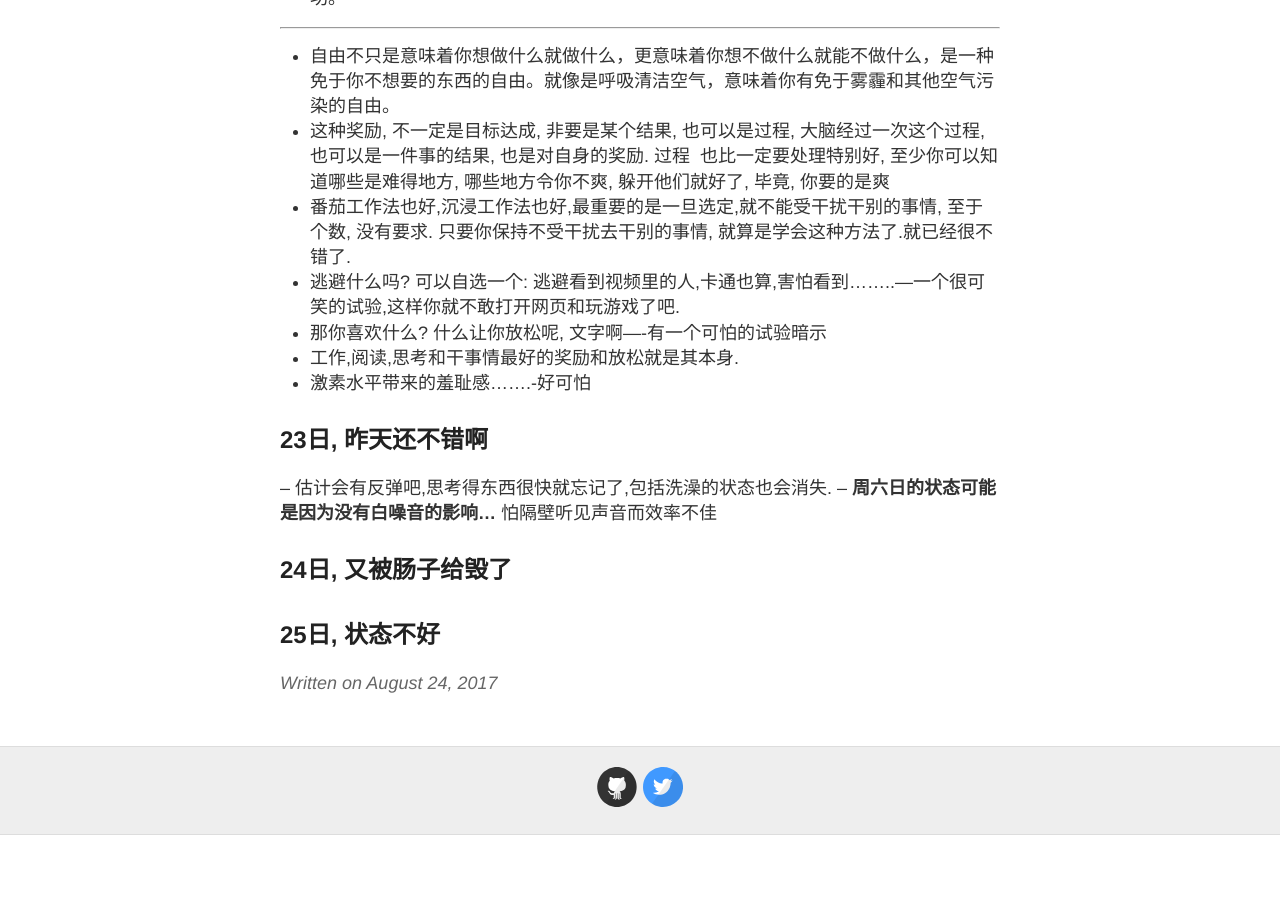
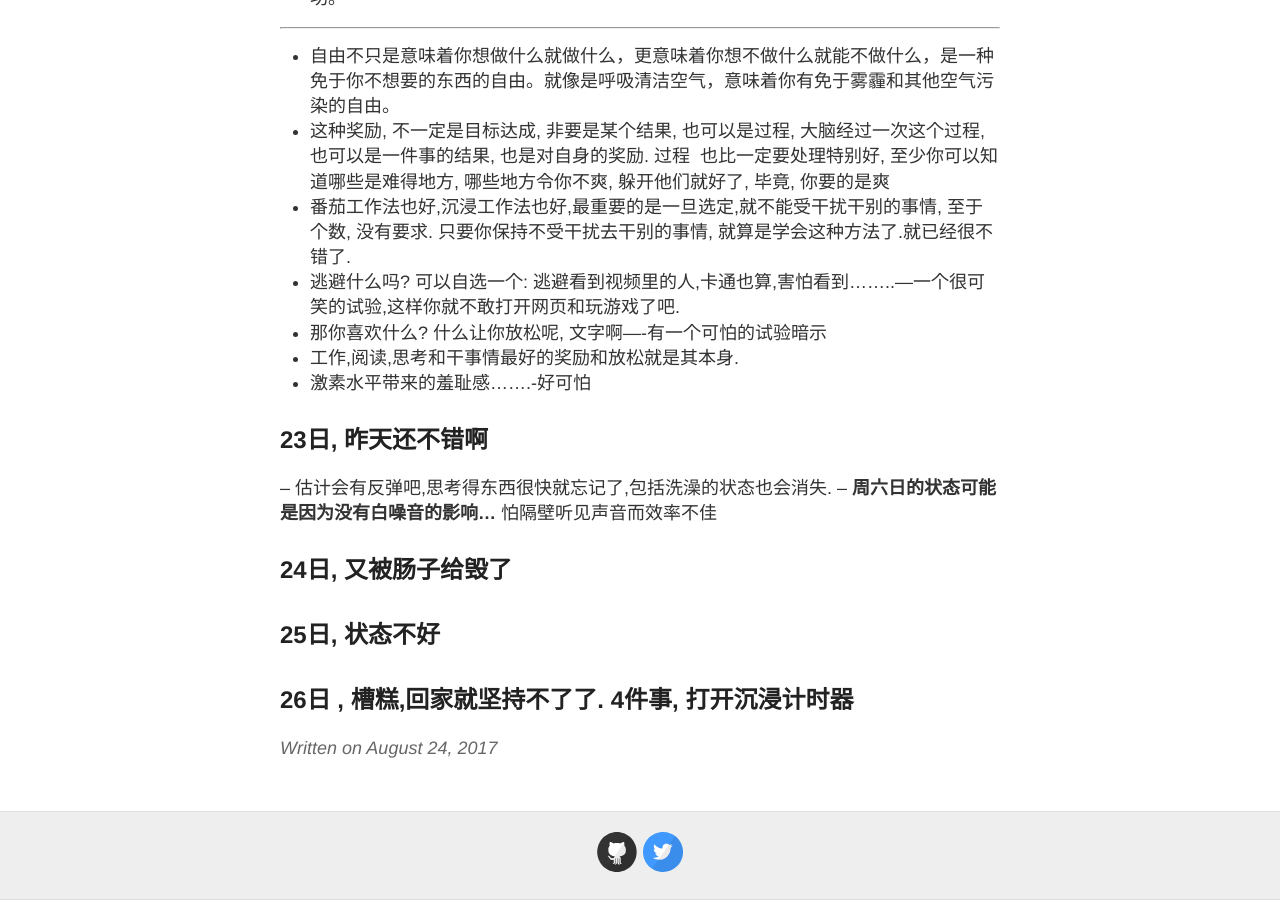
Before and after one commit to evelol/zzx_blog, a Jekyll site: the page built from _posts/2017-08-24-Ok.md, in a window 1280 px wide and 900 px high, scrolled down 3748 px. Built offline with Jekyll 4.4.1, drawn with Linux system fonts in a browser that asks for light colours; our own code applies the rules of GitHub Pages for plain Markdown files; before the commit the page ends 4583 px from its top, so only the background shows below that.

Commit message:
Update 2017-08-24-Ok.md

```diff
--- a/_posts/2017-08-24-Ok.md
+++ b/_posts/2017-08-24-Ok.md
@@ -93,3 +93,4 @@
 
 ## 24日, 又被肠子给毁了
 ## 25日, 状态不好
+## 26日 , 槽糕,回家就坚持不了了. 4件事, 打开沉浸计时器
```
